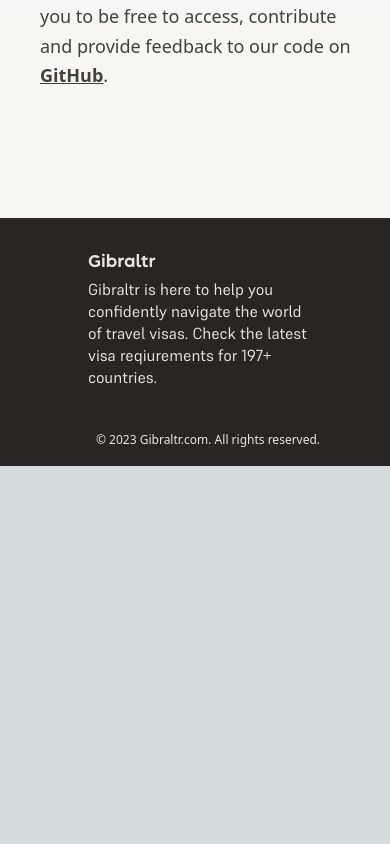
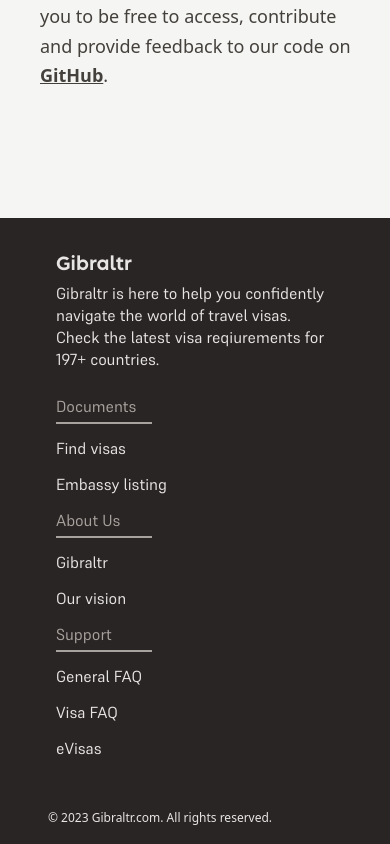
Before and after one commit to tachorzy/Gibraltr, a Next.js app: page /about in a window 390 px wide. Shown: the part 3655-4499 px from the top of the page. Before the commit the page ends 4121 px from the top, so only its background shows below. Built offline with nearby package versions, Linux system fonts and the light colour scheme.

Commit message:
Added mobile responsiveness to footer

```diff
--- a/components/Footer.jsx
+++ b/components/Footer.jsx
@@ -21,10 +21,10 @@ const Footer = () => {
 
     return(
         <div>
-            <div className={supremeRegular.className + " flex flex-row bg-stone-800 h-52 py-8 md:pl-28 pl-10 gap-x-24"}>
-                <span>
-                    <h2 className={albula.className + " ml-12 text-stone-200 mb-1"}>Gibraltr</h2>
-                    <div className={"ml-12 text-stone-200 w-56 leading-snug"}>Gibraltr is here to help you confidently navigate the world of travel visas. Check the latest visa reqiurements for 197+ countries.</div>
+            <div className={supremeRegular.className + " flex flex-col md:flex-row bg-stone-800 h-full md:h-52 py-8 md:pl-28 max-md:px-14 gap-x-24"}>
+                <span className="md:ml-12 text-stone-200 max-md:mb-6">
+                    <h2 className={albula.className + " max-md:text-lg mb-1"}>Gibraltr</h2>
+                    <div className={"max-md:w-full w-56 leading-snug"}>Gibraltr is here to help you confidently navigate the world of travel visas. Check the latest visa reqiurements for 197+ countries.</div>
                 </span>
                 <div className={"gap-y-2"}>
                     <h4 className={"text-stone-400 font-medium mb-3 border-stone-400 pb-1 border-b-2 border-t-0 border-x-0 border-solid w-24"}>Documents</h4>
@@ -58,7 +58,7 @@ const Footer = () => {
                 </div>
             </div>
             <div className={"bg-stone-800 md:pl-28 pl-12 pb-4"}>
-                <span className={"ml-12 text-stone-200 text-xs mt-16"}>© {new Date().getFullYear()} Gibraltr.com. All rights reserved.</span>
+                <span className={"md:ml-12 text-stone-200 text-xs mt-10 md:mt-16"}>© {new Date().getFullYear()} Gibraltr.com. All rights reserved.</span>
             </div>
         </div>
     );
```
